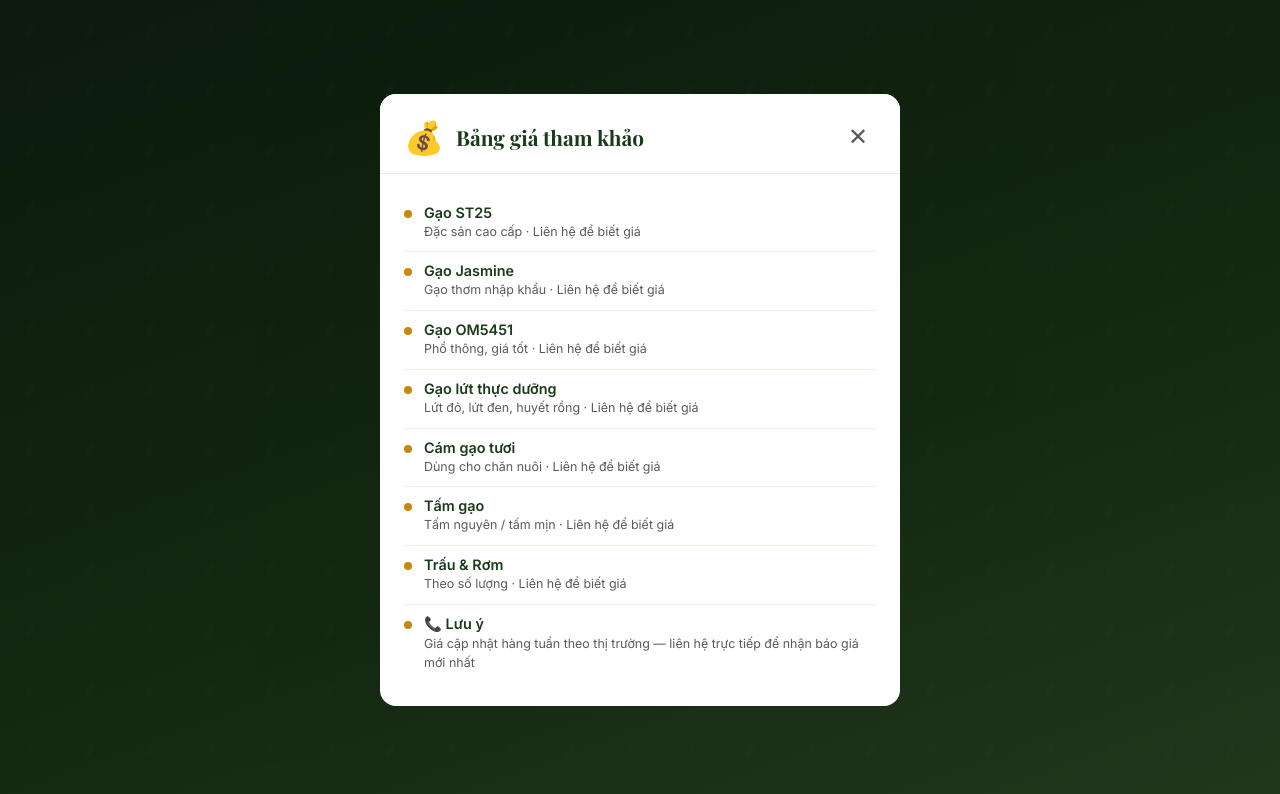
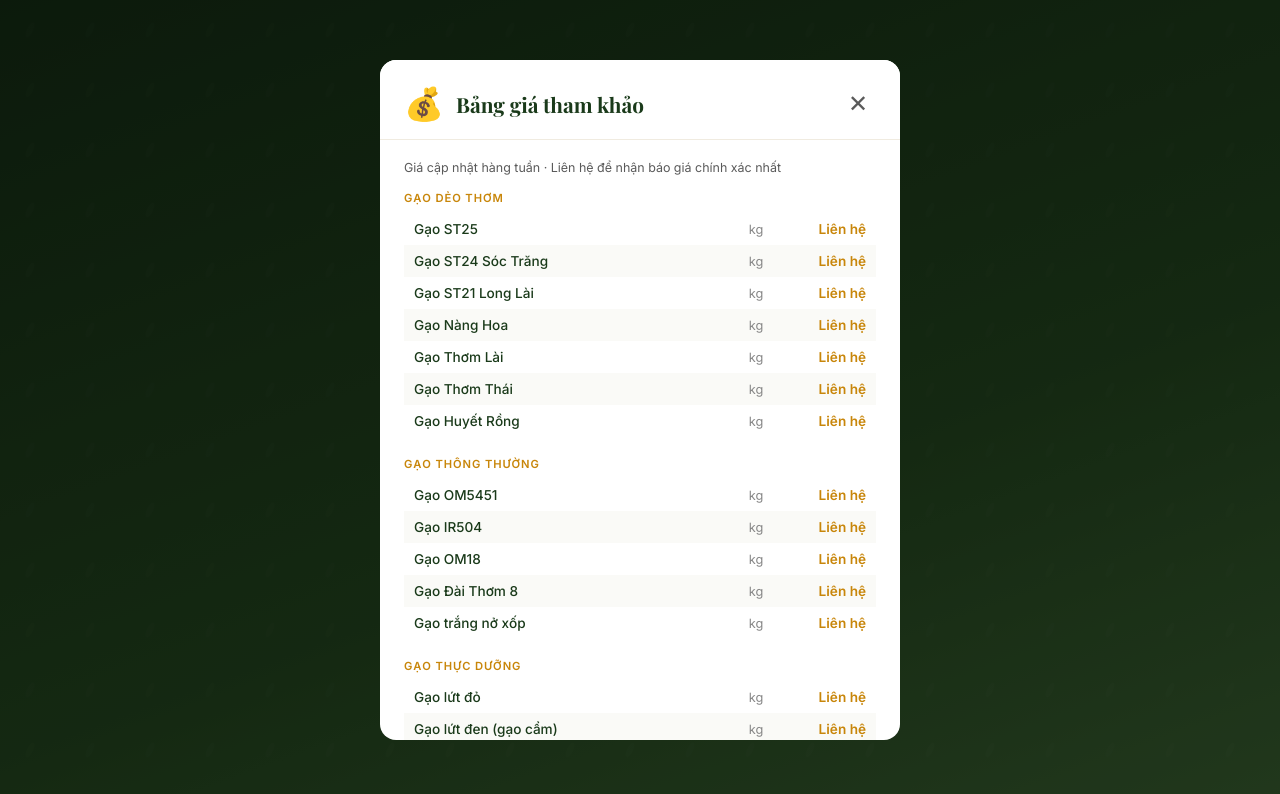
Before and after one commit to tamthanhbl12-collab/gaolocvang-web, a plain HTML site: page index.html in a window 1280 px wide. Both pictures are taken after a click on the button "Xem bảng giá". Shown: the top 794 px of the page. Drawn offline with nearby package versions, Linux system fonts and the light colour scheme.

Commit message:
Update index.html

```diff
--- a/index.html
+++ b/index.html
@@ -3,7 +3,7 @@
 <head>
 <meta charset="UTF-8">
 <meta name="viewport" content="width=device-width, initial-scale=1.0">
-<title>Gạo Lộc Vàng</title>
+<title>Lúa Gạo Lộc Vàng</title>
 <link href="https://fonts.googleapis.com/css2?family=Playfair+Display:wght@700&family=Inter:wght@400;500;600&display=swap" rel="stylesheet">
 <style>
 *{margin:0;padding:0;box-sizing:border-box}
@@ -195,7 +195,7 @@ footer strong{color:var(--gold-light)}
 
 <section class="hero">
   <div class="hero-badge">Bạc Liêu · Đồng bằng sông Cửu Long</div>
-  <h1>Gạo<br><span>Lộc Vàng</span></h1>
+  <h1>Lúa Gạo<br><span>Lộc Vàng</span></h1>
   <p class="hero-sub">Cung cấp các loại gạo đặc sản, gạo thông thường và phụ phẩm lúa gạo — thẳng từ vùng lúa Bạc Liêu.</p>
   <div class="update-badge"><span class="dot"></span>Giá cập nhật hàng tuần</div>
   <div class="hero-cta">
@@ -276,32 +276,7 @@ footer strong{color:var(--gold-light)}
   </div>
 </div>
 
-<div class="price-section" id="bang-gia">
-  <div class="price-inner">
-    <div class="section-eyebrow">Cập nhật hàng tuần</div>
-    <h2 class="section-title">Bảng giá tham khảo</h2>
-    <p class="section-sub">Giá có thể thay đổi theo thị trường. Liên hệ để được báo giá chính xác nhất.</p>
-    <table class="price-table">
-      <thead>
-        <tr>
-          <th>Sản phẩm</th>
-          <th>Đơn vị</th>
-          <th>Giá tham khảo</th>
-          <th>Ghi chú</th>
-        </tr>
-      </thead>
-      <tbody>
-        <tr><td>Gạo ST25</td><td>kg</td><td class="price-tag">Liên hệ</td><td style="color:var(--text-muted);font-size:0.82rem">Đặc sản cao cấp</td></tr>
-        <tr><td>Gạo Jasmine</td><td>kg</td><td class="price-tag">Liên hệ</td><td style="color:var(--text-muted);font-size:0.82rem">Gạo thơm nhập khẩu</td></tr>
-        <tr><td>Gạo OM5451</td><td>kg</td><td class="price-tag">Liên hệ</td><td style="color:var(--text-muted);font-size:0.82rem">Phổ thông, giá tốt</td></tr>
-        <tr><td>Cám gạo tươi</td><td>kg</td><td class="price-tag">Liên hệ</td><td style="color:var(--text-muted);font-size:0.82rem">Dùng cho chăn nuôi</td></tr>
-        <tr><td>Tấm gạo</td><td>kg</td><td class="price-tag">Liên hệ</td><td style="color:var(--text-muted);font-size:0.82rem">Tấm nguyên / mịn</td></tr>
-        <tr><td>Trấu</td><td>bao/kg</td><td class="price-tag">Liên hệ</td><td style="color:var(--text-muted);font-size:0.82rem">Theo số lượng</td></tr>
-      </tbody>
-    </table>
-    <p class="price-note">📞 Giá cập nhật mỗi tuần — liên hệ trực tiếp để nhận báo giá mới nhất</p>
-  </div>
-</div>
+
 
 <div class="contact-wrap" id="lien-he">
   <div class="contact-grid">
@@ -342,7 +317,7 @@ footer strong{color:var(--gold-light)}
 </div>
 
 <footer>
-  <strong>Gạo Lộc Vàng</strong> · Bạc Liêu<br>
+  <strong>Lúa Gạo Lộc Vàng</strong> · Bạc Liêu<br>
   <span style="font-size:0.78rem;margin-top:6px;display:block">Cung cấp gạo và phụ phẩm lúa gạo chất lượng từ vùng ĐBSCL</span>
 </footer>
 
@@ -365,15 +340,46 @@ const products = {
   banggia: {
     emoji: '💰',
     title: 'Bảng giá tham khảo',
-    items: [
-      {name:'Gạo ST25', desc:'Đặc sản cao cấp · Liên hệ để biết giá'},
-      {name:'Gạo Jasmine', desc:'Gạo thơm nhập khẩu · Liên hệ để biết giá'},
-      {name:'Gạo OM5451', desc:'Phổ thông, giá tốt · Liên hệ để biết giá'},
-      {name:'Gạo lứt thực dưỡng', desc:'Lứt đỏ, lứt đen, huyết rồng · Liên hệ để biết giá'},
-      {name:'Cám gạo tươi', desc:'Dùng cho chăn nuôi · Liên hệ để biết giá'},
-      {name:'Tấm gạo', desc:'Tấm nguyên / tấm mịn · Liên hệ để biết giá'},
-      {name:'Trấu & Rơm', desc:'Theo số lượng · Liên hệ để biết giá'},
-      {name:'📞 Lưu ý', desc:'Giá cập nhật hàng tuần theo thị trường — liên hệ trực tiếp để nhận báo giá mới nhất'},
+    table: [
+      {group:'Gạo dẻo thơm', items:[
+        {name:'Gạo ST25',dvt:'kg',gia:'Liên hệ'},
+        {name:'Gạo ST24 Sóc Trăng',dvt:'kg',gia:'Liên hệ'},
+        {name:'Gạo ST21 Long Lài',dvt:'kg',gia:'Liên hệ'},
+        {name:'Gạo Nàng Hoa',dvt:'kg',gia:'Liên hệ'},
+        {name:'Gạo Thơm Lài',dvt:'kg',gia:'Liên hệ'},
+        {name:'Gạo Thơm Thái',dvt:'kg',gia:'Liên hệ'},
+        {name:'Gạo Huyết Rồng',dvt:'kg',gia:'Liên hệ'},
+      ]},
+      {group:'Gạo thông thường', items:[
+        {name:'Gạo OM5451',dvt:'kg',gia:'Liên hệ'},
+        {name:'Gạo IR504',dvt:'kg',gia:'Liên hệ'},
+        {name:'Gạo OM18',dvt:'kg',gia:'Liên hệ'},
+        {name:'Gạo Đài Thơm 8',dvt:'kg',gia:'Liên hệ'},
+        {name:'Gạo trắng nở xốp',dvt:'kg',gia:'Liên hệ'},
+      ]},
+      {group:'Gạo thực dưỡng', items:[
+        {name:'Gạo lứt đỏ',dvt:'kg',gia:'Liên hệ'},
+        {name:'Gạo lứt đen (gạo cẩm)',dvt:'kg',gia:'Liên hệ'},
+        {name:'Gạo lứt huyết rồng',dvt:'kg',gia:'Liên hệ'},
+      ]},
+      {group:'Gạo nếp', items:[
+        {name:'Gạo nếp ngỗng',dvt:'kg',gia:'Liên hệ'},
+        {name:'Gạo nếp bắc',dvt:'kg',gia:'Liên hệ'},
+      ]},
+      {group:'Phụ phẩm chăn nuôi', items:[
+        {name:'Cám mịn',dvt:'kg',gia:'Liên hệ'},
+        {name:'Cám to',dvt:'kg',gia:'Liên hệ'},
+        {name:'Cám trộn',dvt:'kg',gia:'Liên hệ'},
+        {name:'Gạo phế',dvt:'kg',gia:'Liên hệ'},
+        {name:'Tấm phế',dvt:'kg',gia:'Liên hệ'},
+        {name:'Lứt phế',dvt:'kg',gia:'Liên hệ'},
+      ]},
+      {group:'Tấm & Trấu & Rơm', items:[
+        {name:'Tấm nguyên',dvt:'kg',gia:'Liên hệ'},
+        {name:'Tấm mịn',dvt:'kg',gia:'Liên hệ'},
+        {name:'Trấu',dvt:'kg/bao',gia:'Liên hệ'},
+        {name:'Rơm',dvt:'kg/bao',gia:'Liên hệ'},
+      ]},
     ]
   },
   thom: {
@@ -453,6 +459,25 @@ function openModal(key){
   const p = products[key];
   document.getElementById('modal-emoji').textContent = p.emoji;
   document.getElementById('modal-title').textContent = p.title;
+
+  if(p.table){
+    let html = `<p style="font-size:0.78rem;color:var(--text-muted);margin-bottom:1rem">Giá cập nhật hàng tuần · Liên hệ để nhận báo giá chính xác nhất</p>`;
+    p.table.forEach(group=>{
+      html += `<div style="margin-bottom:1.25rem">
+        <div style="font-size:0.7rem;font-weight:700;letter-spacing:0.08em;text-transform:uppercase;color:var(--gold);margin-bottom:8px">${group.group}</div>
+        <table style="width:100%;border-collapse:collapse">`;
+      group.items.forEach((item,i)=>{
+        const bg = i%2===0?'#fff':'#fafaf7';
+        html += `<tr style="background:${bg}">
+          <td style="padding:8px 10px;font-size:0.85rem;color:#1a3a1a;font-weight:500">${item.name}</td>
+          <td style="padding:8px 10px;font-size:0.8rem;color:#888;text-align:center;width:60px">${item.dvt}</td>
+          <td style="padding:8px 10px;font-size:0.85rem;color:var(--gold);font-weight:600;text-align:right;width:90px">${item.gia}</td>
+        </tr>`;
+      });
+      html += `</table></div>`;
+    });
+    document.getElementById('modal-body').innerHTML = html;
+  } else {
     document.getElementById('modal-body').innerHTML = p.items.map(i=>`
       <div class="modal-item">
         <div class="item-dot"></div>
@@ -462,6 +487,8 @@ function openModal(key){
         </div>
       </div>
     `).join('');
+  }
+
   document.getElementById('modal').classList.add('active');
   document.body.style.overflow='hidden';
 }
```
Lines whose indentation alone changed are shown as unchanged.
